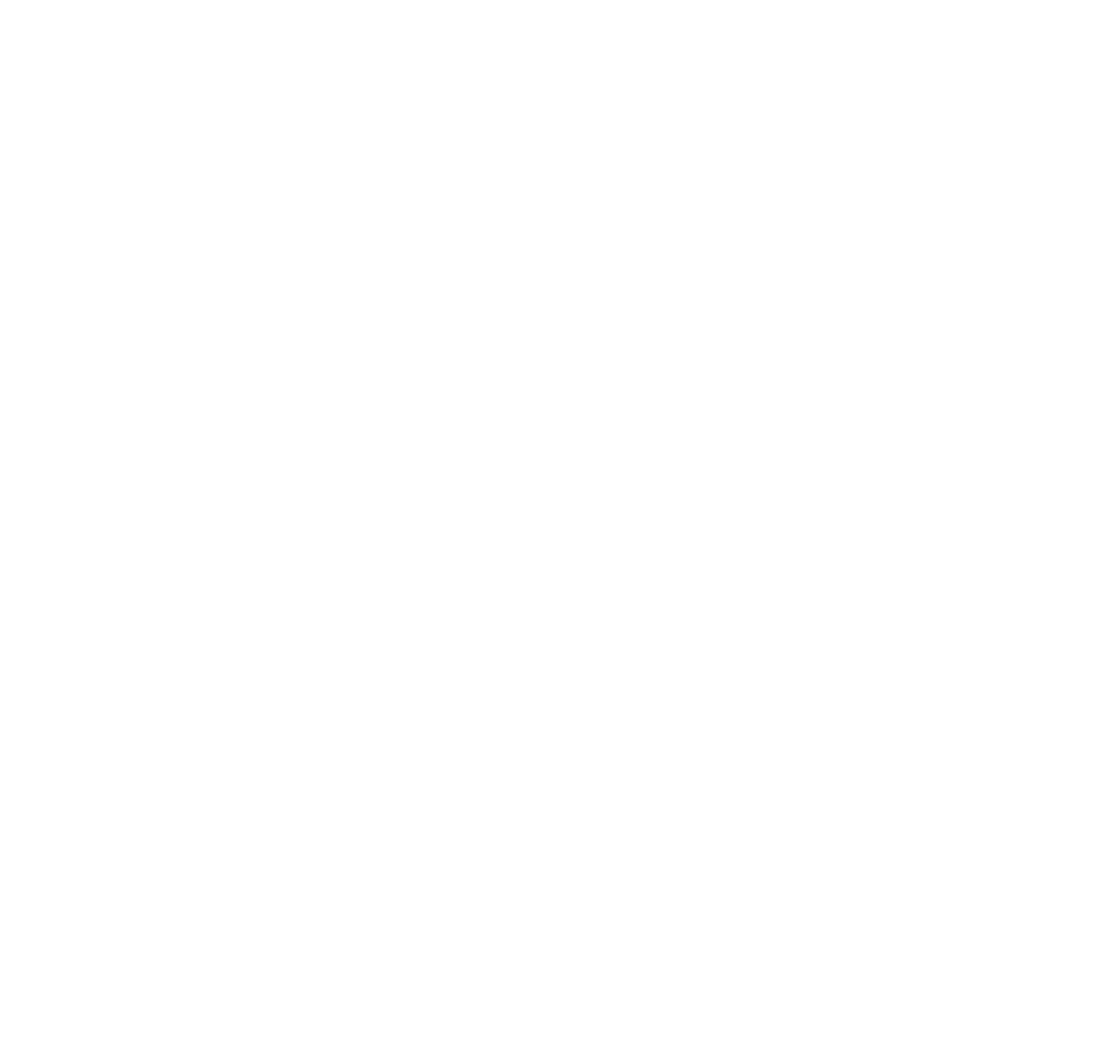
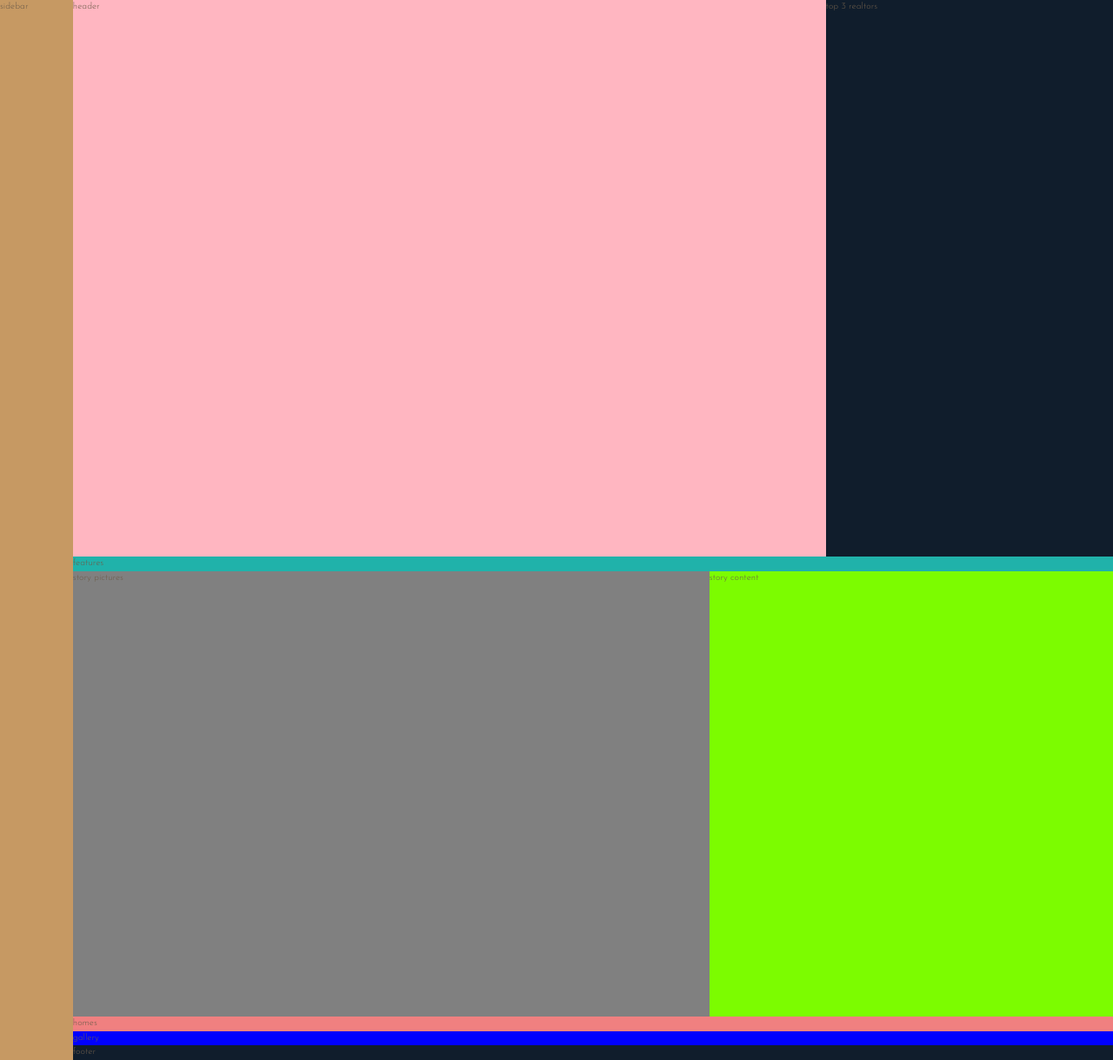
Before and after one commit to IlyasKohistani/css-grid-nexter, a website: page index.html in a window 1280 px wide. Shown: the whole page at 87% size. Before the commit the page ends 800 px from the top, so only its background shows below. Drawn offline with nearby package versions, Linux system fonts and the light colour scheme; files that its build step writes are made by us from their sources.

Commit message:
added grid layout

```diff
--- a/index.html
+++ b/index.html
@@ -1,5 +1,6 @@
 <!DOCTYPE html>
 <html lang="en">
+
 <head>
     <meta charset="UTF-8">
     <meta name="viewport" content="width=device-width, initial-scale=1.0">
@@ -11,7 +12,43 @@
 
     <title>nexter &mdash; your home, your freedom</title>
 </head>
+
 <body class="container">
+    <div class="sidebar">
+        sidebar
+    </div>
+
+    <header class="header">
+        header
+    </header>
+
+    <div class="realtors">
+        top 3 realtors
+    </div>
+
+    <section class="features">
+        features
+    </section>
+
+    <div class="story__pictures">
+        story pictures
+    </div>
+    <div class="story__content">
+        story content
+    </div>
+
+    <section class="homes">
+        homes
+    </section>
+
+    <section class="gallery">
+        gallery
+    </section>
+
+    <footer class="footer">
+        footer
+    </footer>
 
 </body>
+
 </html>
--- a/sass/_base.scss
+++ b/sass/_base.scss
@@ -13,3 +13,29 @@ $color-grey-dark-2: #6D5D4B;
 // FONT VARIABLES
 $font-primary: 'Nunito', sans-serif;
 $font-display: 'Josefin Sans', sans-serif;
+
+*,
+*::before,
+*::after{
+    padding: 0;
+    margin: 0;
+    box-sizing: inherit;
+}
+
+html{
+    font-size: 65.5%;
+    box-sizing: border-box;
+}
+
+body{
+    color:$color-grey-dark-2;
+    font-family: $font-display;
+    line-height: 1.6;
+    font-weight: 300;
+}
+
+.container{
+    display: grid;
+    grid-template-rows: 80vh min-content 40vw repeat(3, min-content);
+    grid-template-columns: [sidebar-start] 8rem [sidebar-end full-start] minmax(6rem, 1fr) [center-start] repeat(8, [col-start] minmax(min-content, 14rem) [col-end]) [center-end] minmax(6rem, 1fr) [full-end];
+}
--- a/sass/_features.scss
+++ b/sass/_features.scss
@@ -0,0 +1,4 @@
+.features{
+    background-color: lightseagreen;
+    grid-column: full-start / full-end;
+}
--- a/sass/_footer.scss
+++ b/sass/_footer.scss
@@ -0,0 +1,4 @@
+.footer{
+    background-color: $color-secondary;
+    grid-column: full-start / full-end;
+}
--- a/sass/_gallery.scss
+++ b/sass/_gallery.scss
@@ -0,0 +1,4 @@
+.gallery{
+    grid-column: full-start  / full-end;
+    background-color: blue;
+}
--- a/sass/_header.scss
+++ b/sass/_header.scss
@@ -0,0 +1,4 @@
+.header{
+    grid-column: full-start / col-end 6;
+    background-color: lightpink;
+}
--- a/sass/_homes.scss
+++ b/sass/_homes.scss
@@ -0,0 +1,4 @@
+.homes{
+    grid-column: full-start / full-end;
+    background-color: lightcoral;
+}
--- a/sass/_realtors.scss
+++ b/sass/_realtors.scss
@@ -0,0 +1,4 @@
+.realtors{
+    background-color: $color-secondary;
+    grid-column: col-start 7 / full-end;
+}
--- a/sass/_sidebar.scss
+++ b/sass/_sidebar.scss
@@ -0,0 +1,5 @@
+.sidebar{
+    background-color: $color-primary;
+    grid-column: sidebar-start / sidebar-end;
+    grid-row: 1 / -1;
+}
--- a/sass/_story.scss
+++ b/sass/_story.scss
@@ -0,0 +1,10 @@
+.story{
+    &__pictures{
+        grid-column: full-start / col-end 5;
+        background-color: gray;
+    }
+    &__content{
+        grid-column: full-end / col-start 6;
+        background-color: lawngreen;
+    }
+}
```
Also changed, not shown: package.json (+6 -7 lines), css/style.css (added), 2 other files. Lines whose indentation alone changed are shown as unchanged.
